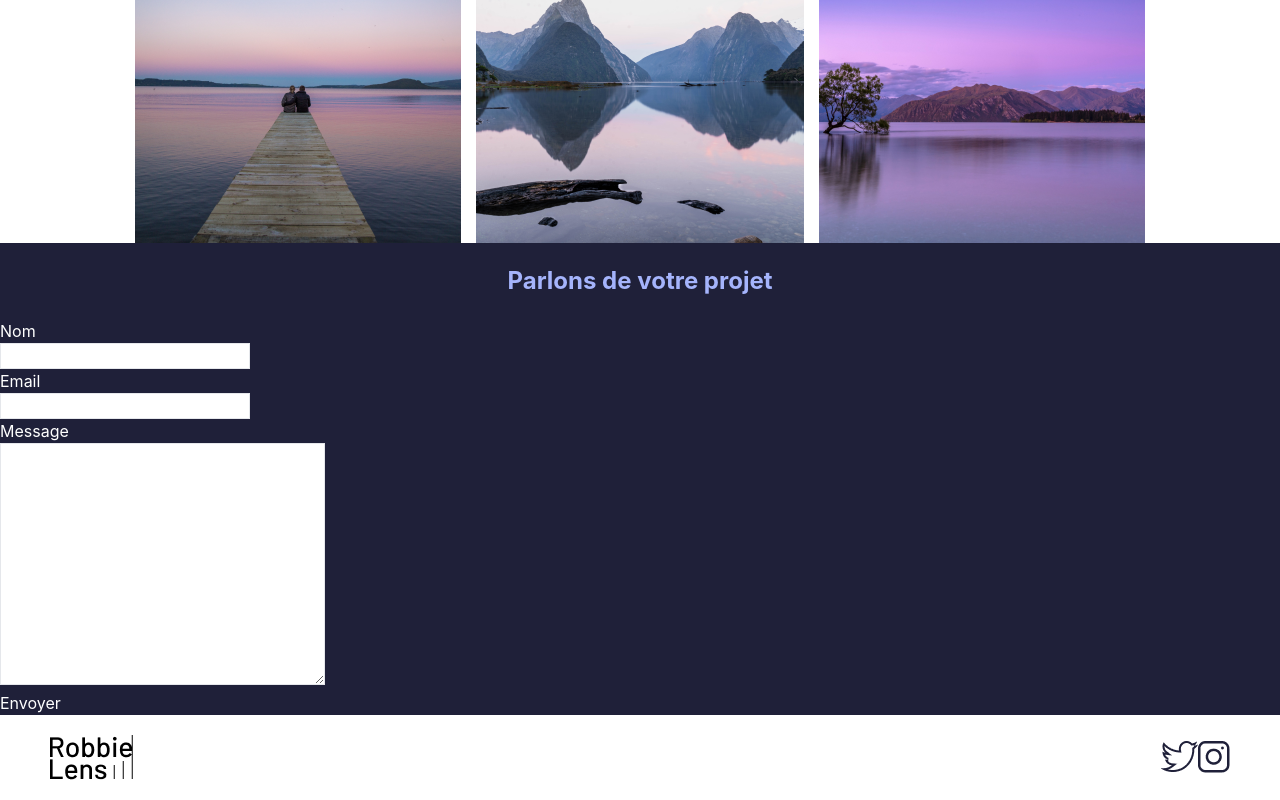
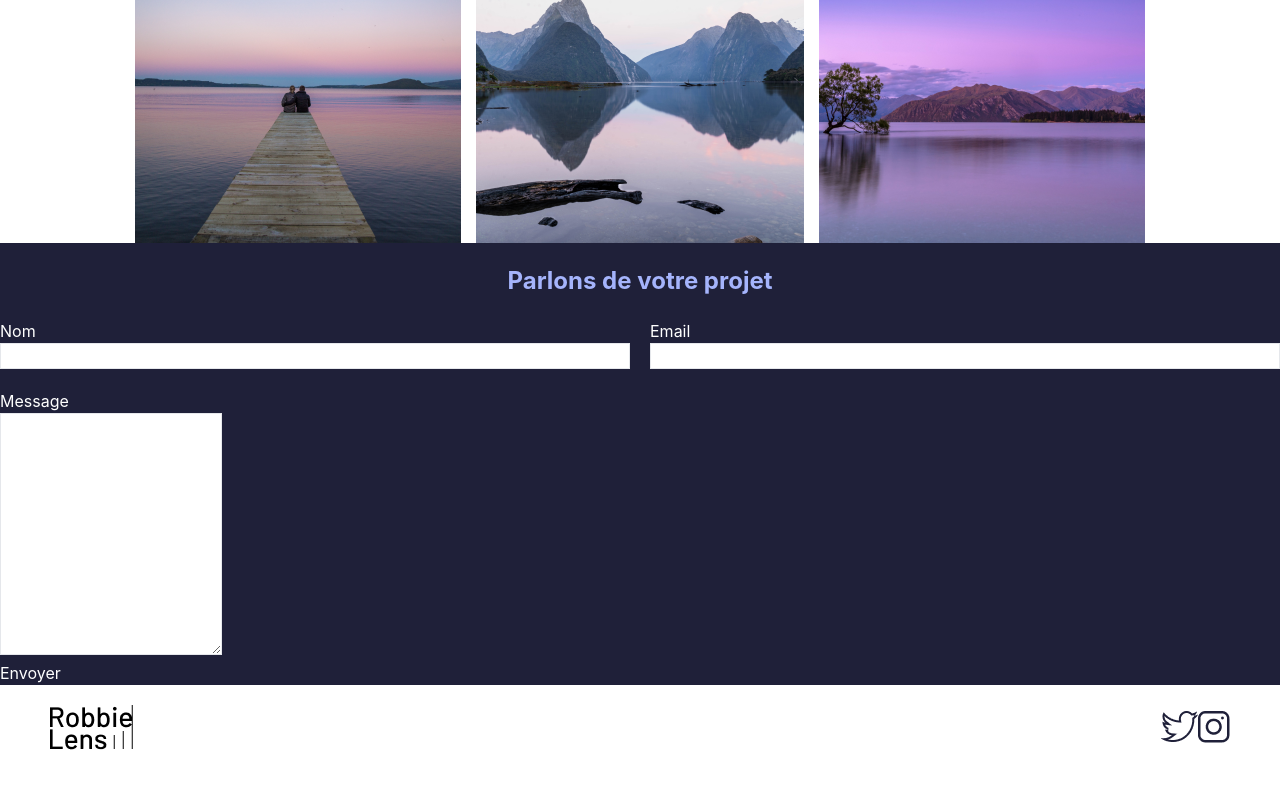
Before and after one commit to silenthill99/robbie-lens, a React (Create React App) app: page / in a window 1280 px wide. Shown: the part 1040-1840 px from the top of the page. After the commit the page ends 1810 px from the top, so only its background shows below. Built offline with nearby package versions, Linux system fonts and the light colour scheme.

Commit message:
Correction

```diff
--- a/src/Pages/Home.tsx
+++ b/src/Pages/Home.tsx
@@ -28,13 +28,19 @@ export const Home = () => {
             </section>
             <section id="contacts">
                 <h2 className="text-[#a5b4fc] text-center">Parlons de votre projet</h2>
-                <form action="" method="get">
-                    <label className="text-white" htmlFor="name">Nom </label> <br/>
-                    <input type="text" className="border" id="name"/> <br/>
-                    <label htmlFor="mail" className="text-white">Email</label> <br/>
-                    <input type="email" name="" id="mail" className="border"/> <br/>
+                <form action="#" method="get">
+                    <div className="flex flex-row gap-5">
+                        <div className="flex flex-[1] flex-col mb-5">
+                            <label className="text-white" htmlFor="name">Nom </label>
+                            <input type="text" className="border" id="name"/>
+                        </div>
+                        <div className="flex flex-[1] flex-col mb-5">
+                            <label htmlFor="mail" className="text-white">Email</label>
+                            <input type="email" name="" id="mail" className="border"/>
+                        </div>
+                    </div>
                     <label htmlFor="message" className="text-white">Message</label> <br/>
-                    <textarea name="" id="message" cols={30} rows={10} className="border"></textarea> <br/>
+                    <textarea name="" id="message" rows={10} className="border"></textarea> <br/>
                     <input type="submit" value="Envoyer" className="text-white"/>
                 </form>
             </section>
```
